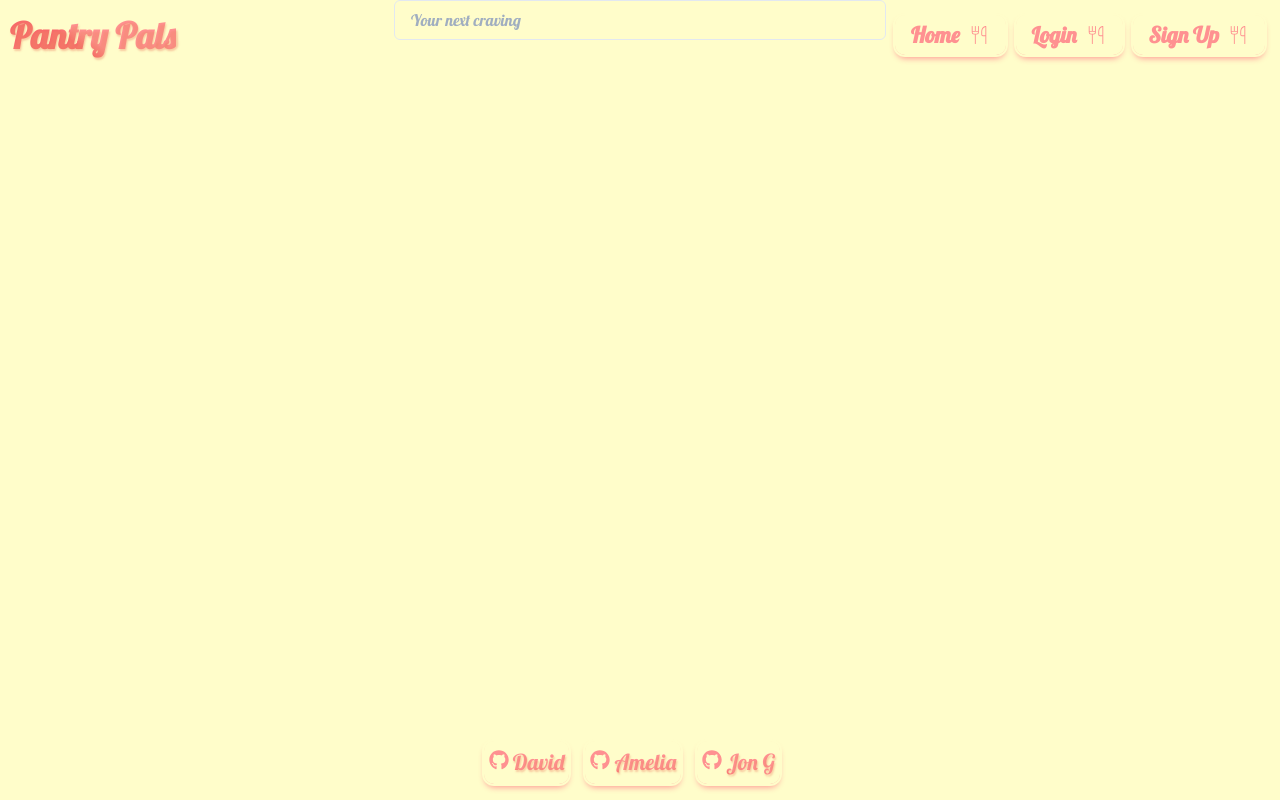
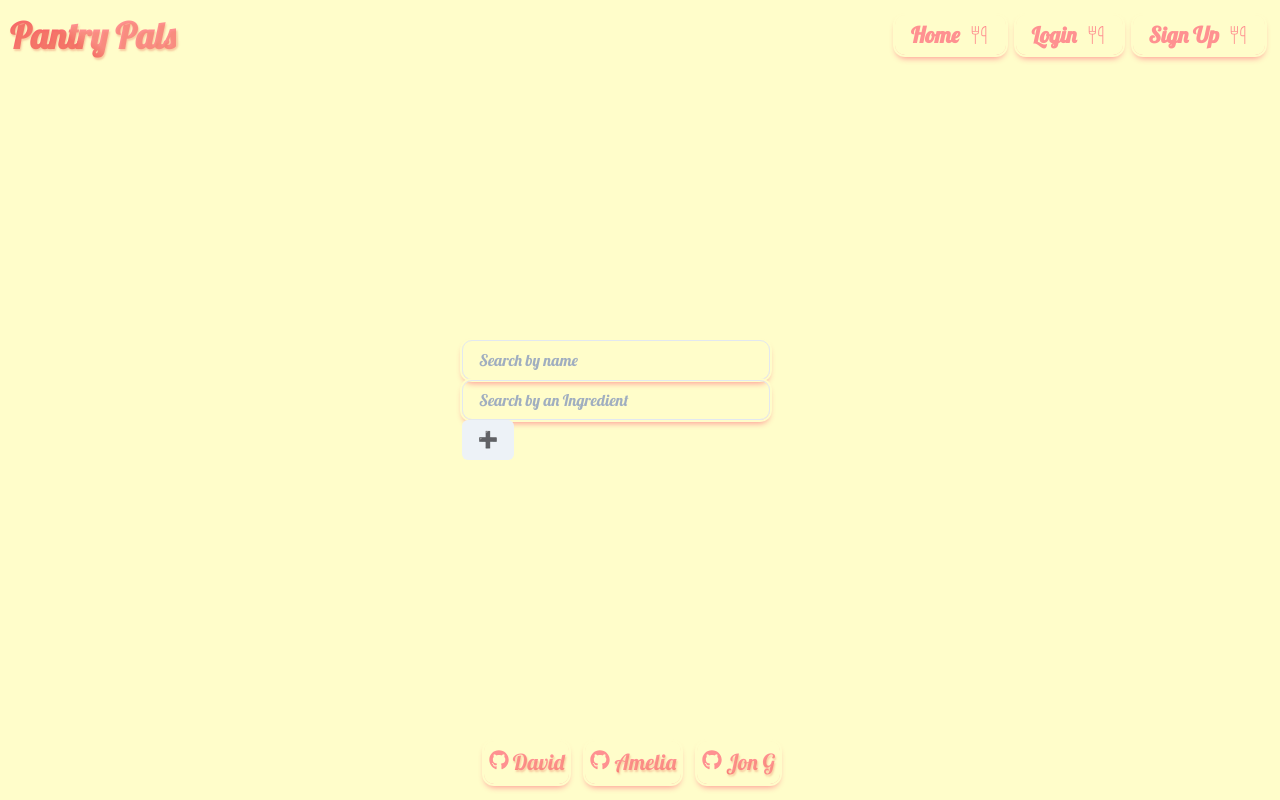
Before and after one commit to Cyril1743/Pantry-Pals, a React (Create React App) app in the folder client/: page / in a window 1280 px wide. Built offline with nearby package versions, Linux system fonts and the light colour scheme.

Commit message:
finished up recipe styling while not logged in

```diff
--- a/client/src/pages/Home.js
+++ b/client/src/pages/Home.js
@@ -6,7 +6,6 @@ import { Link } from 'react-router-dom'
 import '../styles/style.css'
 
 export default function Home() {
-    const [expanded, makeExpanded] = useState(false)
     const [searchName, setSearchName] = useState('')
     const [searchIngrdnts, setSearchIngrdnts] = useState([])
     const [currentIngrdnt, setCurrentIngrdnt] = useState('')
@@ -37,12 +36,6 @@ export default function Home() {
     })
     const [ingrdntsSuggestions, setIngrdntsSuggestions] = useState([])
 
-    //UseEffect to handle the click on the initial search
-    useEffect(() => {
-        if (expanded) {
-            inputRef.current.focus()
-        }
-    }, [expanded])
 
     //UseEffect for searching by name
     useEffect(() => {
@@ -85,22 +78,30 @@ export default function Home() {
     }
 
     return (
-        <div className="background">
-            {expanded ?
-                <Container>
-                    <Input ref={inputRef} placeholder='Search by name' onChange={searchNameChange} value={searchName} />
-                    <UnorderedList listStyleType='none'>
-                        {suggestions.map((recipe) => <ListItem key={recipe._id}><Link to={`/recipe/${recipe._id}`}>{recipe.name} by {recipe.recipeAuthor.username}</Link></ListItem>)}
-                    </UnorderedList>
-                    <Input placeholder='Search by an Ingredient' onChange={currentIngrdntChange} value={currentIngrdnt} />
+        <div>
+        <Container id="homeForms">
+          <div id="formContainer">
+            <form>
+              <Input id="recipeSearch" ref={inputRef} placeholder='Search by name' onChange={searchNameChange} value={searchName} />
+            </form>
+            <form>
+              <Input id="loginForm" placeholder='Search by an Ingredient' onChange={currentIngrdntChange} value={currentIngrdnt} />
               <Button onClick={searchIngrdntsChange}>
                 <span role='img' aria-label='add'>
                   &#10133;
                 </span>
               </Button>
+            </form>
+          </div>
+          <UnorderedList>
+            {suggestions.map((recipe) => (
+              <ListItem key={recipe._id}>
+                <Link to={`/recipe/${recipe._id}`}>{recipe.name} by {recipe.recipeAuthor.username}</Link>
+              </ListItem>
+            ))}
+          </UnorderedList>
           <UnorderedList styleType='none'>
-                        {searchIngrdnts.map((ingrdnt) => {
-                            return (
+            {searchIngrdnts.map((ingrdnt) => (
               <React.Fragment key={ingrdnt}>
                 <ListItem>{ingrdnt}</ListItem>
                 <Button onClick={() => removeIngrdnt(ingrdnt)}>
@@ -108,28 +109,17 @@ export default function Home() {
                     ✖️
                   </span>
                 </Button>
-                                </React.Fragment>)
-                        })}
+              </React.Fragment>
+            ))}
           </UnorderedList>
           <UnorderedList styleType='none'>
-                        {ingrdntsSuggestions.map((recipe) => {
-                            return (
+            {ingrdntsSuggestions.map((recipe) => (
               <ListItem key={recipe._id}>
                 <Link to={`/recipe/${recipe._id}`}>{recipe.name} by {recipe.recipeAuthor.username}</Link>
-                                    <UnorderedList styleType="none">
-                                        {recipe.ingredients.map((ingredient) => <ListItem key={ingredient.ingredientName}>{ingredient.ingredientName}</ListItem>)}
-                                    </UnorderedList>
               </ListItem>
-                            )
-                        })}
+            ))}
           </UnorderedList>
         </Container>
-
-                :
-                <Container>
-                    <Input placeholder='Your next craving' value={searchName} readOnly onClick={() => makeExpanded(!expanded)} />
-                </Container>
-            }
       </div>
     )
 }
--- a/client/src/pages/Recipe.js
+++ b/client/src/pages/Recipe.js
@@ -69,7 +69,7 @@ export default function Recipe() {
               </TableContainer>
             </Container>
       <Container className="stepsContainer">
-        <h1 className="stepsHeader">Steps:</h1>
+        <h1 className="stepsHeader">Steps</h1>
         <OrderedList className="stepsList">
           {recipe.steps.map((step) => (
             <ListItem key={step.order}>{step.stepText}</ListItem>
@@ -93,8 +93,8 @@ export default function Recipe() {
             </UnorderedList>
           </Container>
         ) : (
-          <Container>
-            <Text>No comments yet. Add yours below</Text>
+          <Container className="Comments">
+            <Text>No comments yet. </Text>
           </Container>
         )}
         {auth.loggedIn() ? (
@@ -107,9 +107,9 @@ export default function Recipe() {
             />
           </FormControl>
         ) : (
-          <Text>
-            You must be logged in to post. <Link to="/login">Log in</Link> or{" "}
-            <Link to="/signUp">Sign up</Link>
+          <Text className="loginMessage">
+            You must be logged in to post or comment.<Link className="loginLink" to="/login"> Log in</Link> or{" "}
+            <Link className="loginLink" to="/signUp">Sign up</Link>
           </Text>
         )}
       </Container>
--- a/client/src/styles/style.css
+++ b/client/src/styles/style.css
@@ -3,7 +3,7 @@ div, h1, h2, h3, h4 , h5 {
     font-family: 'Lobster', cursive;
 }
 
-.Brand, .footerLink, .stepsHeader, .recipeHeader {
+.Brand, .footerLink, .stepsHeader, .recipeHeader, .Comments {
     padding-top: 2px;
     background-image: linear-gradient(
           34deg,
@@ -76,7 +76,7 @@ div, h1, h2, h3, h4 , h5 {
     box-shadow: #FFFDCA 0px 0px 0px 2px,#FF9191 0px 4px 6px -1px;
 }
 
-#loginForm, #loginButton, #navLink, #signupForm, #signupButton {
+#loginForm, #loginButton, #navLink, #signupForm, #signupButton, #recipeSearch, #ingredientSearch {
     border-radius: 10px;
     box-shadow: #FFFDCA 0px 0px 0px 2px,#FF9191 0px 4px 6px -1px;
 }
@@ -148,7 +148,7 @@ div, h1, h2, h3, h4 , h5 {
   }
 
   .stepsHeader {
-    font-size:6.0em;
+    font-size:5.0em;
     text-align: center;
   }
 
@@ -157,8 +157,7 @@ div, h1, h2, h3, h4 , h5 {
   }
 
   .stepsContainer {
-    margin-top:50px;
-    max-width: 50%;
+    margin-top:10px;
     font-family: 'Lobster', cursive;
     color:#FF9191;
     font-size:1.3em;
@@ -166,11 +165,39 @@ div, h1, h2, h3, h4 , h5 {
     align-items: center;
   }
 
+  #homeForms {
+    align-items: center;
+    justify-content: center;
+    display: flex;
+    height:100vh;
+  }
 
-  .pageContent {
-    margin-top: 100px;
-    color: #f556567b;
+  .centered {
+    display: flex;
+    justify-content: center;
+    align-items: center;
+    height: 50vh
   }
+
+  .Comments {
+    text-align: center;
+    color: #FF9191;
+    font-size: 35px;
+    padding: 20px;
+  }
+
+  .loginMessage {
+    text-align: center;
+    font-size:35px;
+    color: #ff9191;
+    padding-bottom: 30px;
+  }
+
+  .loginLink {
+    color: #5E2BFF;
+  }
+
+
 
 
 
```
Lines whose indentation alone changed are shown as unchanged.
